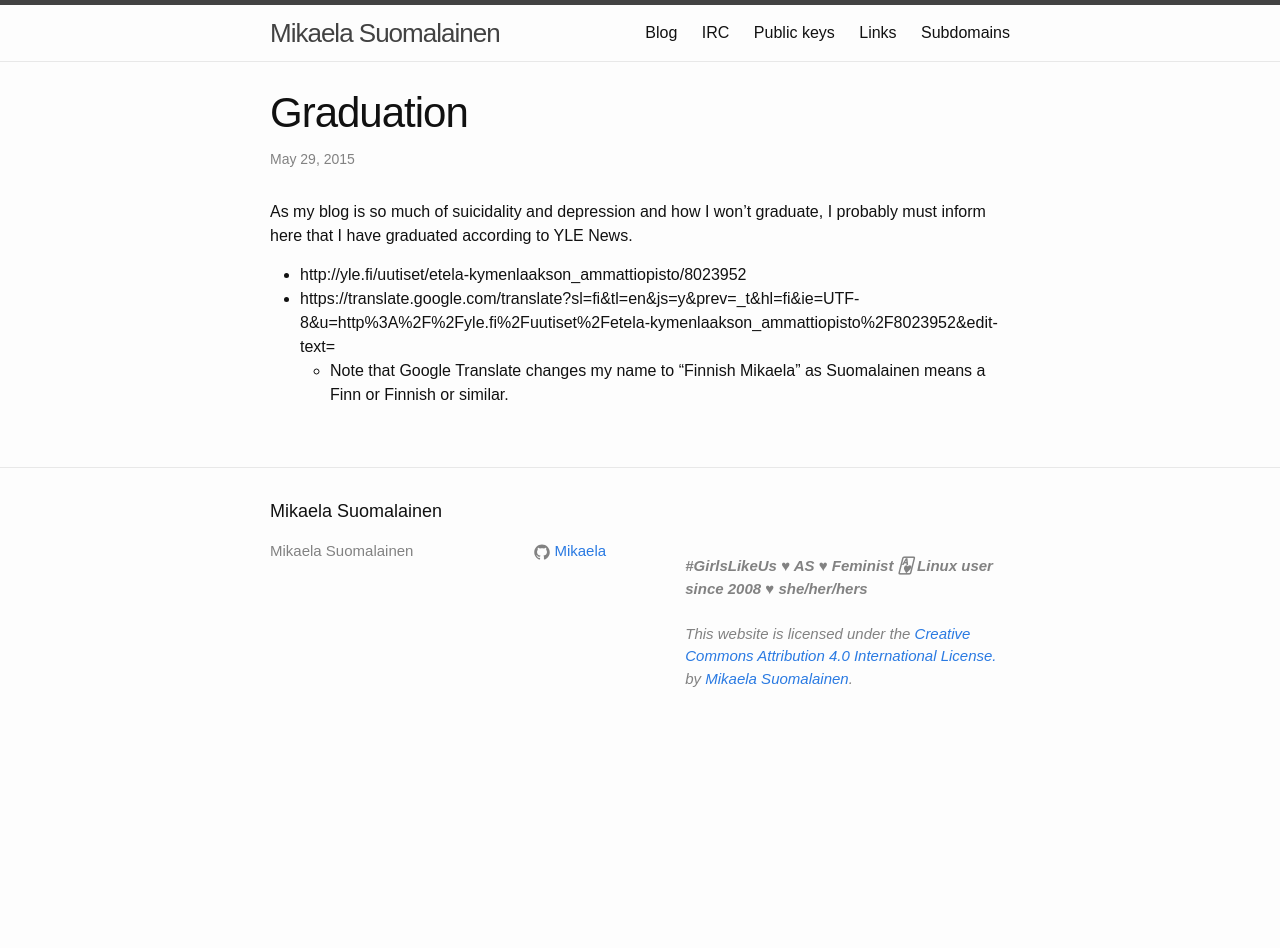
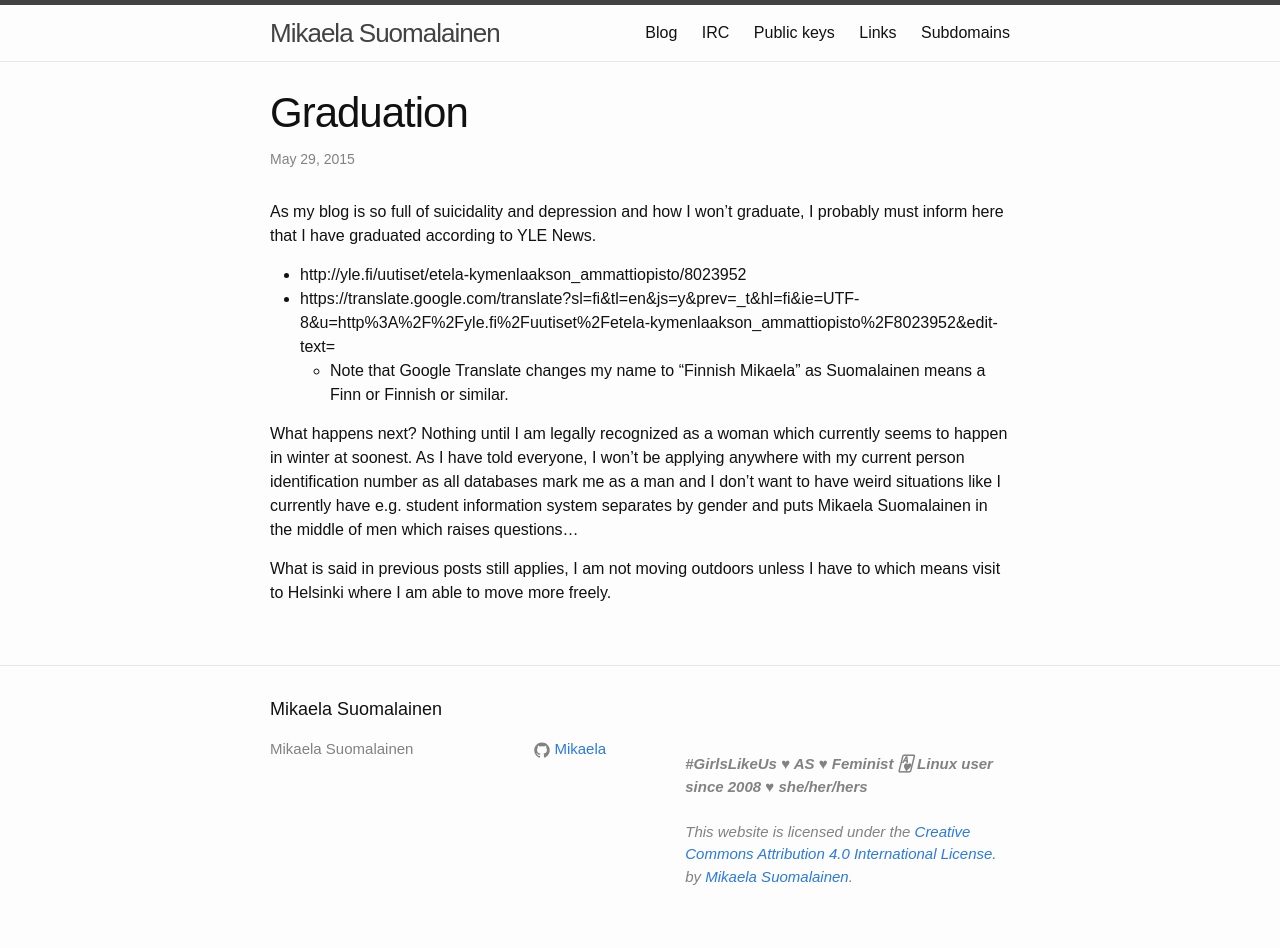
Before and after one commit to Mikaela/mikaela.github.io, a Jekyll site: the page built from _posts/2015-05-29-graduation.md, in a window 1280 px wide. Built offline with Jekyll 4.4.1, drawn with Linux system fonts in a browser that asks for light colours; Markdown is read by kramdown in place of the engine named in the settings; comment, search, counter and statistics services are not loaded; before the commit the page ends 900 px from its top, so only the background shows below that.

Commit message:
graduation: fix typo & what happens next

```diff
--- a/_posts/2015-05-29-graduation.md
+++ b/_posts/2015-05-29-graduation.md
@@ -6,7 +6,7 @@ category: [english]
 tags: [english, life]
 ---
 
-As my blog is so much of suicidality and depression and how I won't
+As my blog is so full of suicidality and depression and how I won't
 graduate, I probably must inform here that I have graduated according to
 YLE News.
 
@@ -14,3 +14,14 @@ YLE News.
 * https://translate.google.com/translate?sl=fi&tl=en&js=y&prev=_t&hl=fi&ie=UTF-8&u=http%3A%2F%2Fyle.fi%2Fuutiset%2Fetela-kymenlaakson_ammattiopisto%2F8023952&edit-text=
     * Note that Google Translate changes my name to "Finnish Mikaela" as
       Suomalainen means a Finn or Finnish or similar.
+
+What happens next? Nothing until I am legally recognized as a woman which
+currently seems to happen in winter at soonest. As I have told everyone,
+I won't be applying anywhere with my current person identification number
+as all databases mark me as a man and I don't want to have weird situations
+like I currently have e.g. student information system separates by gender
+and puts Mikaela Suomalainen in the middle of men which raises questions…
+
+What is said in previous posts still applies, I am not moving outdoors
+unless I have to which means visit to Helsinki where I am able to move more
+freely.
```
